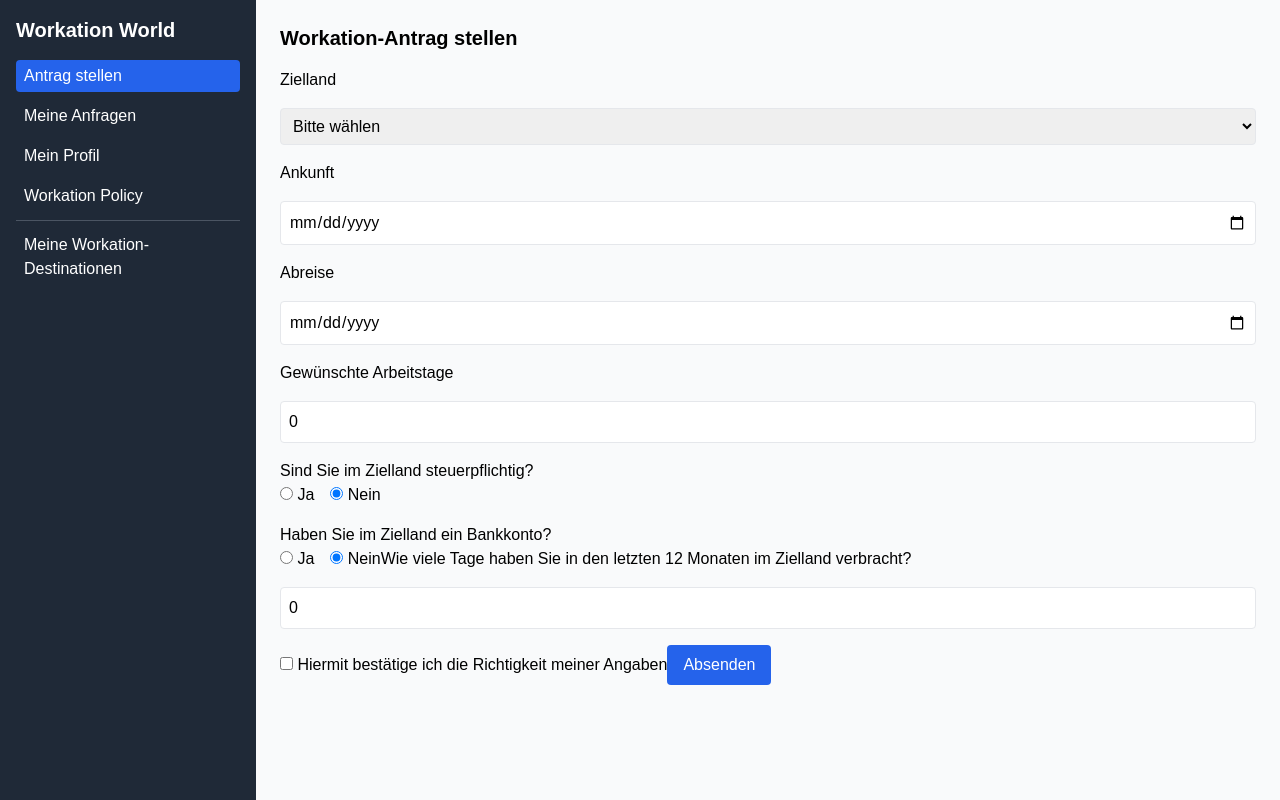
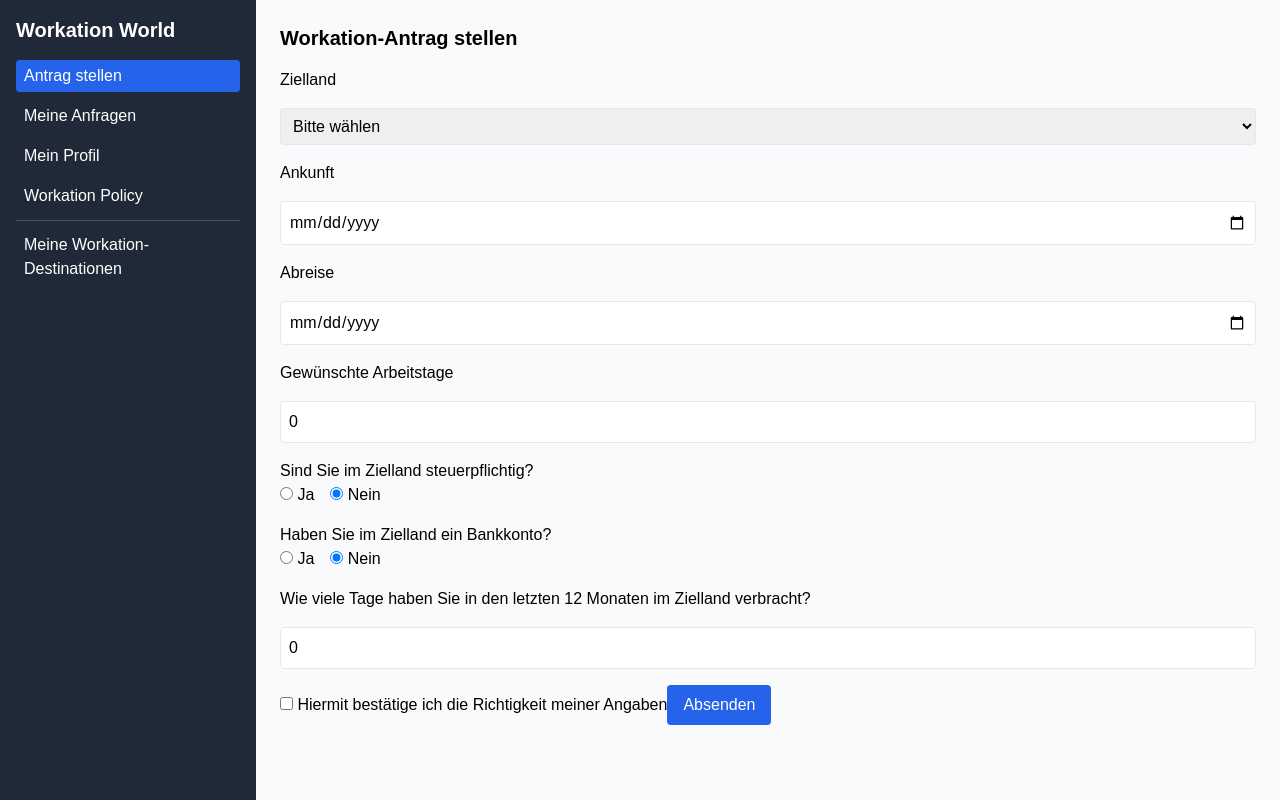
Before and after one commit to WorkationTobias/workation-prototype, a Next.js app: page / in a window 1280 px wide. Built offline with nearby package versions, Linux system fonts and the light colour scheme.

Commit message:
Update index.js

```diff
--- a/pages/index.js
+++ b/pages/index.js
@@ -103,7 +103,7 @@ export default function Home() {
             <label className="block">Haben Sie im Zielland ein Bankkonto?</label>
             <label><input type="radio" name="bank" checked={form.bankkonto} onChange={() => setForm({ ...form, bankkonto: true })} /> Ja</label>
             <label className="ml-4"><input type="radio" name="bank" checked={!form.bankkonto} onChange={() => setForm({ ...form, bankkonto: false })} /> Nein</label>
-            <label>Wie viele Tage haben Sie in den letzten 12 Monaten im Zielland verbracht?</label>
+            <label className="block font-medium">Wie viele Tage haben Sie in den letzten 12 Monaten im Zielland verbracht?</label>
             <input type="number" className="w-full p-2 border rounded" value={form.tageVorher} onChange={(e) => setForm({ ...form, tageVorher: e.target.value })} />
             <label><input type="checkbox" checked={form.bestaetigung} onChange={(e) => setForm({ ...form, bestaetigung: e.target.checked })} /> Hiermit bestätige ich die Richtigkeit meiner Angaben</label>
             <button className="bg-blue-600 text-white px-4 py-2 rounded" onClick={() => setSubmitted(true)}>Absenden</button>
```
